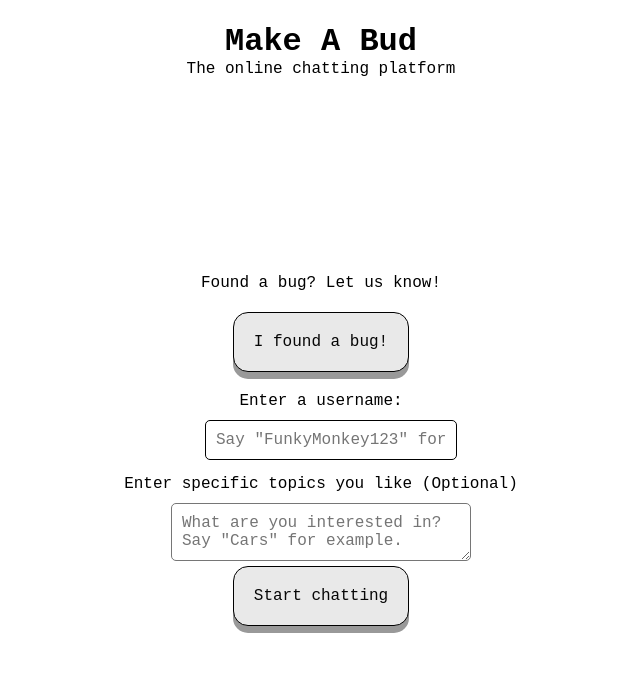
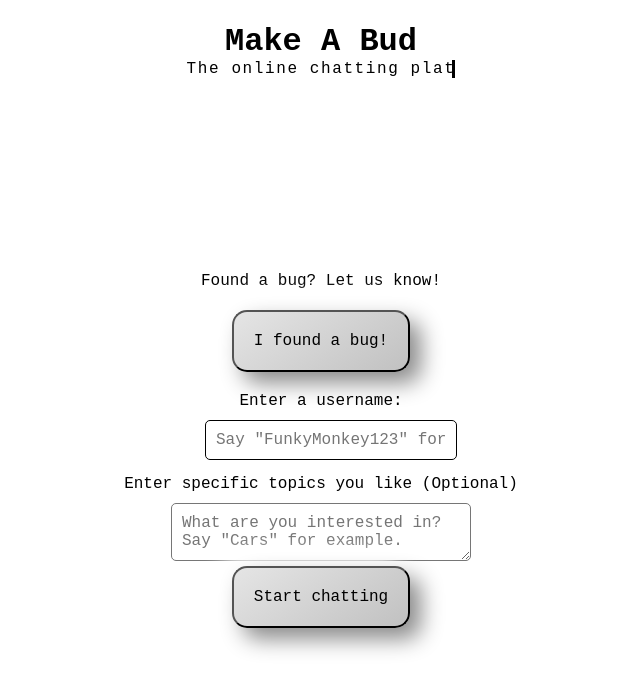
Before and after one commit to dkchiem/MakeABud, a SvelteKit app: page / in a window 1280 px wide. Shown: the top 690 px of the page, without its empty margins (319-959 px from the left). Built offline with nearby package versions, Linux system fonts and the light colour scheme; a web font is replaced by a local one.

Commit message:
Animations for main page not working

```diff
--- a/src/routes/+layout.svelte
+++ b/src/routes/+layout.svelte
@@ -16,8 +16,22 @@
 		height: calc(100% - 100px);
 	}
 	.prompt {
-		text-align: center;
+		width:28ch;
+		letter-spacing: .1em;
+		border-right: 3px solid;
+		white-space: nowrap;
+		overflow: hidden;
+		font-size: 1em;
+		animation: typing 2s steps(28), blink .5 step-end infinite alternate;
 	}
+	@keyframes blink {
+		50% {border-color:transparent}
+	}
+	@keyframes typing {
+		from {width: 0}
+
+	}
+
 	header {
 		display: flex;
 		flex-direction: column;
--- a/src/routes/app.scss
+++ b/src/routes/app.scss
@@ -12,15 +12,18 @@ body {
 
 button {
 	padding: 20px;
-	color: #070707;
-	background-color: #e9e9e9;
-	border: 1px solid black;
+	// color: #070707;
+	// background-color: #e9e9e9;
+	// border: 1px solid black;
 	border-radius: 15px;
-	display: inline-block;
-	box-shadow: 0 7px #999;
+	// display: inline-block;
+	// box-shadow: 0 7px #999;
 	transition: 1s;
 	font-family: 'Reddit Mono', monospace;
 	font-size: 1rem;
+	background: linear-gradient(145deg, #e5e5e5, #c1c1c1);
+	box-shadow:  11px 11px 22px #8b8b8b,
+             -11px -11px 22px #ffffff;
 }
 button:hover {
 	background-color: #e9e9e9;
```
